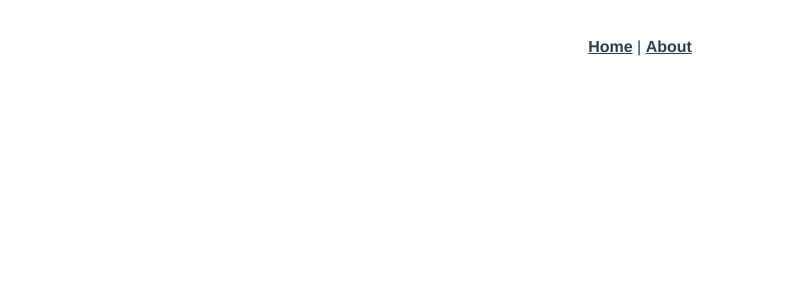
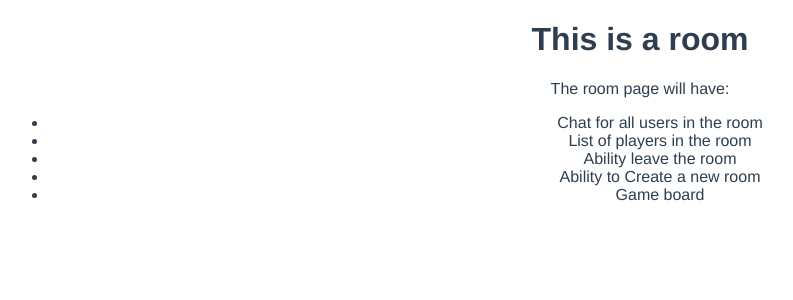
Before and after one commit to dcenatiempo/reflex, a Vue app in the folder client/: page /arena/1 in a window 1280 px wide. Shown: the top 300 px of the page, without its empty margins (0-793 px from the left). Built offline with nearby package versions, Linux system fonts and the light colour scheme; no server answers.

Commit message:
Set up router, vuex, client socket connection

```diff
--- a/client/public/index.html
+++ b/client/public/index.html
@@ -6,12 +6,6 @@
     <meta name="viewport" content="width=device-width,initial-scale=1.0">
     <link rel="icon" href="<%= BASE_URL %>favicon.ico">
     <title>client</title>
-    <script src="https://cdnjs.cloudflare.com/ajax/libs/socket.io/2.2.0/socket.io.js"></script>
-    <script>
-      const socket = io('http://localhost:8080', {
-        path: '/socket'
-      });
-    </script>
   </head>
   <body>
     <noscript>
--- a/client/src/App.vue
+++ b/client/src/App.vue
@@ -1,12 +1,29 @@
 <template>
   <div id="app">
-    <div id="nav">
+    <!-- <div id="nav">
       <router-link to="/">Home</router-link> |
-      <router-link to="/about">About</router-link>
-    </div>
+      <router-link to="/arena">About</router-link>
+    </div> -->
     <router-view/>
   </div>
 </template>
+
+<script>
+// import io from 'socket.io-client';
+import {mapState} from 'vuex';
+
+export default {
+  name: 'app',
+  computed: {
+    ...mapState(['socket']),
+  },
+  mounted() {
+    this.socket.on('news', (payload) => {
+      console.log(payload);
+    });
+  }
+}
+</script>
 
 <style lang="scss">
 #app {
--- a/client/src/router.js
+++ b/client/src/router.js
@@ -12,14 +12,25 @@ export default new Router({
       path: '/',
       name: 'home',
       component: Home
-    },
-    {
-      path: '/about',
-      name: 'about',
+    }, {
+      path: '/arena',
+      name: 'arena',
       // route level code-splitting
       // this generates a separate chunk (about.[hash].js) for this route
       // which is lazy-loaded when the route is visited.
-      component: () => import(/* webpackChunkName: "about" */ './views/About.vue')
+      component: () => import(/* webpackChunkName: "about" */ './views/Arena.vue')
+    }, {
+      path: '/arena/:room',
+      name: 'room',
+      component: () => import(/* webpackChunkName: "about" */ './views/Room.vue')
+    }, {
+      path: '/arena/:room/*',
+      name: 'room',
+      component: () => import(/* webpackChunkName: "about" */ './views/Room.vue')
+    }, {
+      path: '*',
+      name: 'home',
+      component: () => import(/* webpackChunkName: "about" */ './views/Home.vue')
     }
   ]
 })
--- a/client/src/store.js
+++ b/client/src/store.js
@@ -1,10 +1,32 @@
 import Vue from 'vue'
 import Vuex from 'vuex'
+import io from 'socket.io-client';
 
 Vue.use(Vuex)
 
+const socketConfig = {
+  path: '/socket'
+};
+
 export default new Vuex.Store({
   state: {
+    // the current (and only) socket connection
+    socket: io('http://localhost:8080', socketConfig),
+
+    // list of all rooms - corespond to socket channels
+    rooms: [],
+
+    //list of all players connected to app
+    players: [],
+
+    // current "logged in" player
+    player: {
+      name: null,
+      wins: 0,
+      gamesPlayed: 0,
+    },
+  },
+  getters: {
 
   },
   mutations: {
--- a/client/src/views/About.vue
+++ /dev/null
@@ -1,5 +0,0 @@
-<template>
-  <div class="about">
-    <h1>This is an about page</h1>
-  </div>
-</template>
--- /dev/null
+++ b/client/src/views/Arena.vue
@@ -0,0 +1,12 @@
+<template>
+  <div class="arena">
+    <h1>This is the arena</h1>
+    The arena page will have:
+    <ul>
+      <li>General chat for all users</li>
+      <li>List of rooms with # of players in each room</li>
+      <li>Ability Join a room</li>
+      <li>Ability to Create a new room</li>
+    </ul>
+  </div>
+</template>
--- a/client/src/views/Home.vue
+++ b/client/src/views/Home.vue
@@ -3,15 +3,8 @@
     <HelloWorld msg="Hello World"/>
     The home page will have:
     <ul>
-      <li>General Chat</li>
-      <li>Room List</li>
-      <li>Room Creation</li>
-      <li>Join a room</li>
-    </ul>
-    Each room will have:
-    <ul>
-      <li>Its own chat</li>
-      <li>Game Board</li>
+      <li>Description</li>
+      <li>Form to enter user name</li>
     </ul>
   </div>
 </template>
--- /dev/null
+++ b/client/src/views/Room.vue
@@ -0,0 +1,13 @@
+<template>
+  <div class="room">
+    <h1>This is a room</h1>
+    The room page will have:
+    <ul>
+      <li>Chat for all users in the room</li>
+      <li>List of players in the room</li>
+      <li>Ability leave the room</li>
+      <li>Ability to Create a new room</li>
+      <li>Game board</li>
+    </ul>
+  </div>
+</template>
```
Also changed, not shown: 1 other file (tests, documents, lock files or other folders).
